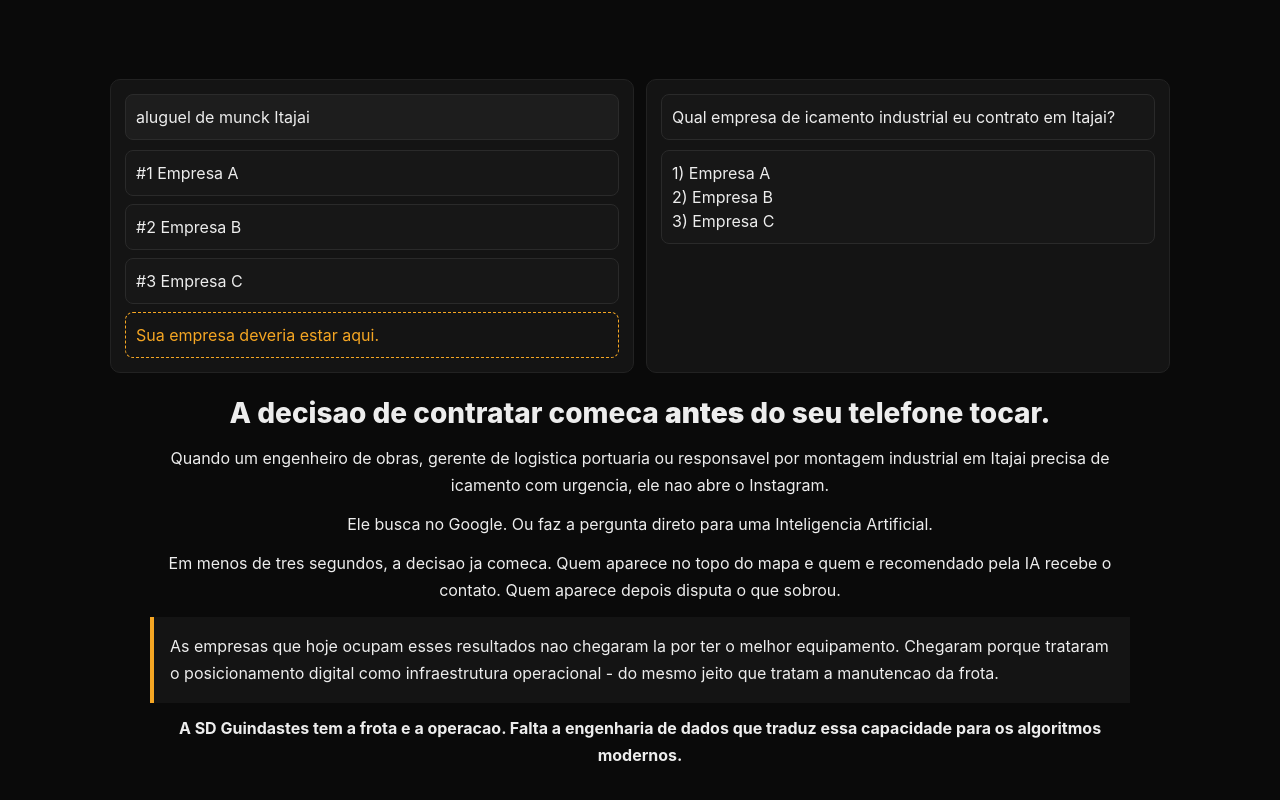
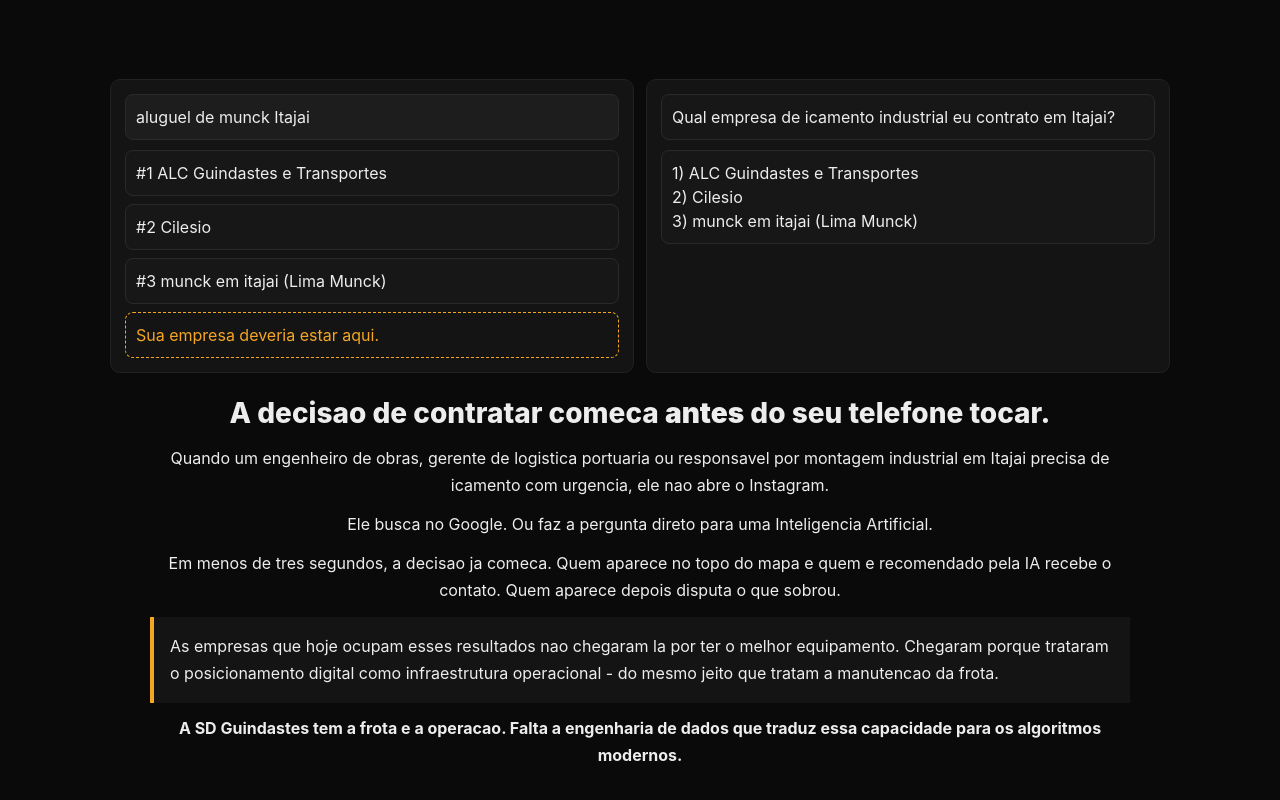
Before and after one commit to thiagodiasdigital/sd-proposta-hero-web, a Next.js app: page / in a window 1280 px wide. Shown: the part 2085-2885 px from the top of the page. Built offline with nearby package versions, Linux system fonts and the light colour scheme.

Commit message:
chore: update competitor names in first section

```diff
--- a/src/components/ProposalSections.tsx
+++ b/src/components/ProposalSections.tsx
@@ -187,15 +187,21 @@
         <div className={`${styles.rodaGrid} ${styles.rodaReveal} ${visibleIds.decisao_grid ? styles.rodaVisible : ""}`} data-reveal-id="decisao_grid">
           <article className={styles.rodaPanel}>
             <div className={styles.rodaSearchBar}>{typed}<span className={styles.rodaCaret}>|</span></div>
-            <div className={styles.rodaResult}>#1 Empresa A</div>
-            <div className={styles.rodaResult}>#2 Empresa B</div>
-            <div className={styles.rodaResult}>#3 Empresa C</div>
+            <div className={styles.rodaResult}>#1 ALC Guindastes e Transportes</div>
+            <div className={styles.rodaResult}>#2 Cilesio</div>
+            <div className={styles.rodaResult}>#3 munck em itajai (Lima Munck)</div>
             <div className={styles.rodaMissing}>Sua empresa deveria estar aqui.</div>
           </article>
 
           <article className={styles.rodaPanel}>
             <div className={styles.rodaChatPrompt}>Qual empresa de icamento industrial eu contrato em Itajai?</div>
-            <div className={styles.rodaChatAnswer}>1) Empresa A<br />2) Empresa B<br />3) Empresa C</div>
+            <div className={styles.rodaChatAnswer}>
+              1) ALC Guindastes e Transportes
+              <br />
+              2) Cilesio
+              <br />
+              3) munck em itajai (Lima Munck)
+            </div>
           </article>
         </div>
 
```
